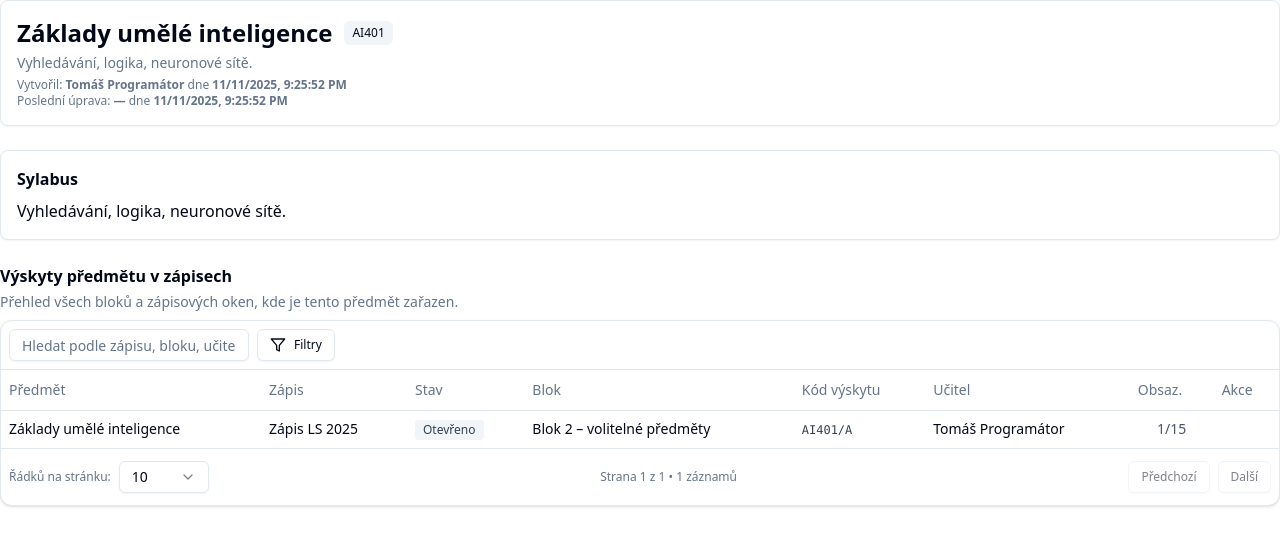
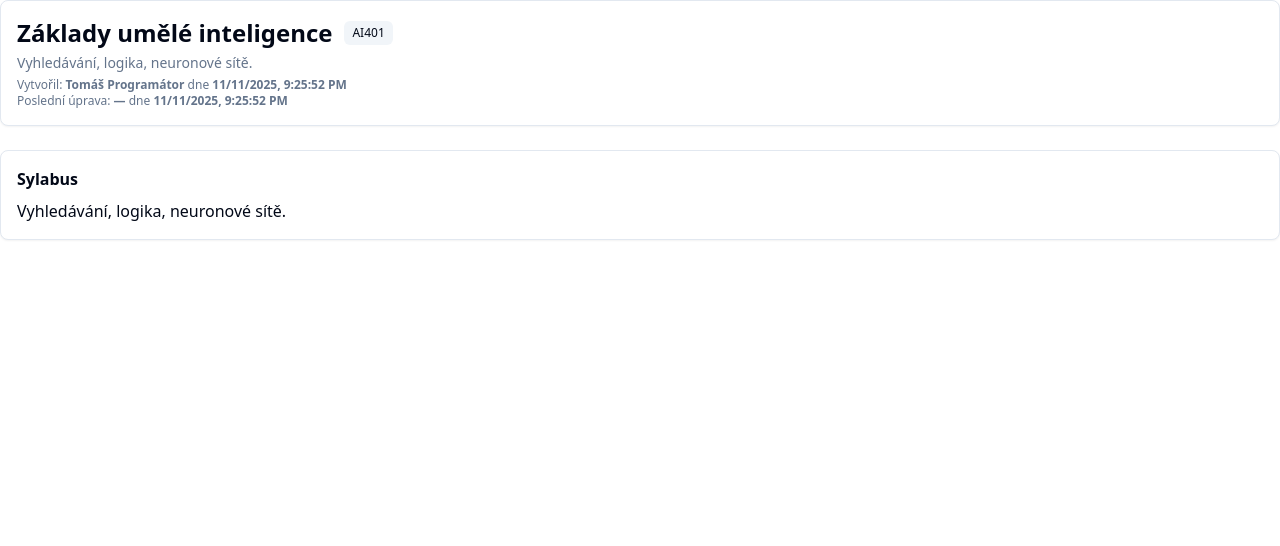
Before and after one commit to javor55/SeminarIS, a Next.js app: page /subjects/s-ai in a window 1280 px wide. Shown: the top 546 px of the page. Built offline with nearby package versions, Linux system fonts and the light colour scheme.

Commit message:
schovat pro studenty

```diff
--- a/app/subjects/[id]/page.tsx
+++ b/app/subjects/[id]/page.tsx
@@ -22,6 +22,7 @@ import {
 } from "@/components/occurrences/occurrence-columns";
 import { users } from "@/lib/mock-db";
 
+// ... (funkce getWindowStatusLabel, getUserName, formatDate zůstávají stejné)
 function getWindowStatusLabel(
   ew: EnrollmentWindowWithBlocks,
   now = new Date()
@@ -48,6 +49,7 @@ function formatDate(dateStr?: string) {
   return d.toLocaleString();
 }
 
+
 export default function SubjectDetailPage({
   params,
 }: {
@@ -70,6 +72,7 @@ export default function SubjectDetailPage({
         block.occurrences
           .filter((occ: any) => occ.subject.id === params.id)
           .map((occ: any) => {
+            // ... (logika pro mapování occurrences zůstává stejná)
             const enrolledCount = occ.enrollments
               ? occ.enrollments.filter((e: any) => !e.deletedAt).length
               : 0;
@@ -139,12 +142,9 @@ export default function SubjectDetailPage({
           }),
         onEdit: (occ) => setEditOccurrence(occ),
         onDelete: (occ) => {
-          // Tady můžeš napojit reálné mazání výskytu (mock-db funkce)
-          // Např.: deleteSubjectOccurrence(occ.id)
           console.log("Smazat výskyt (TODO):", occ.id);
         },
         onEnroll: (occ) => {
-          // Tady můžeš napojit zápis studenta (enrollStudent)
           console.log("Zapsat studenta (TODO) do:", occ.id);
         },
       }),
@@ -152,14 +152,7 @@ export default function SubjectDetailPage({
   );
 
   if (!subject) {
-    return (
-      <div className="space-y-4">
-        <h1 className="text-2xl font-semibold">Předmět nenalezen</h1>
-        <p className="text-muted-foreground">
-          Předmět s ID <code>{params.id}</code> nebyl nalezen.
-        </p>
-      </div>
-    );
+    // ... (kód pro nenalezený předmět zůstává stejný)
   }
 
   const createdByName = getUserName((subject as any).createdById);
@@ -167,13 +160,17 @@ export default function SubjectDetailPage({
   const createdAt = formatDate((subject as any).createdAt);
   const updatedAt = formatDate((subject as any).updatedAt);
 
+  // 🔥 Kontrola role
+  const isPrivilegedUser = user?.role === "ADMIN" || user?.role === "TEACHER";
+
   return (
     <>
       <div className="space-y-6">
-        {/* Karta: název + popis + audit */}
+        {/* Karta: název + popis + audit (viditelná pro všechny) */}
         <div className="rounded-lg border bg-white p-4 shadow-sm space-y-3">
           <div className="flex items-center justify-between flex-wrap gap-3">
             <div className="flex flex-col gap-1">
+              {/* ... (zobrazení názvu, popisu, atd.) ... */}
               <div className="flex items-center gap-3 flex-wrap">
                 <h1 className="text-2xl font-semibold">{subject.name}</h1>
                 {subject.code ? (
@@ -194,6 +191,7 @@ export default function SubjectDetailPage({
               </p>
             </div>
 
+            {/* Tlačítko Upravit je již správně chráněno */}
             {(user?.role === "ADMIN" || user?.role === "TEACHER") && (
               <Button
                 size="sm"
@@ -205,8 +203,9 @@ export default function SubjectDetailPage({
           </div>
         </div>
 
-        {/* Karta: Sylabus */}
+        {/* Karta: Sylabus (viditelná pro všechny) */}
         <div className="rounded-lg border bg-white p-4 shadow-sm space-y-2">
+          {/* ... (kód pro sylabus zůstává stejný) ... */}
           <h2 className="text-base font-semibold">Sylabus</h2>
           {subject.syllabus ? (
             <div
@@ -222,7 +221,8 @@ export default function SubjectDetailPage({
           )}
         </div>
 
-        {/* Karta: Výskyty – DataTable */}
+        {/* 🔥 ZMĚNA: Celá tato sekce je nyní podmíněná */}
+        {isPrivilegedUser && (
           <div className="space-y-2">
             <div className="space-y-1">
               <h2 className="text-base font-semibold">
@@ -247,8 +247,12 @@ export default function SubjectDetailPage({
               />
             )}
           </div>
+        )}
       </div>
 
+      {/* 🔥 ZMĚNA: Dialogy jsou také podmíněné */}
+      {isPrivilegedUser && (
+        <>
           {/* Dialog se studenty */}
           {selectedStudents && user && (
             <OccurrencesStudentsDialog
@@ -269,5 +273,7 @@ export default function SubjectDetailPage({
             />
           )}
         </>
+      )}
+    </>
   );
 }
```
Lines whose indentation alone changed are shown as unchanged.
